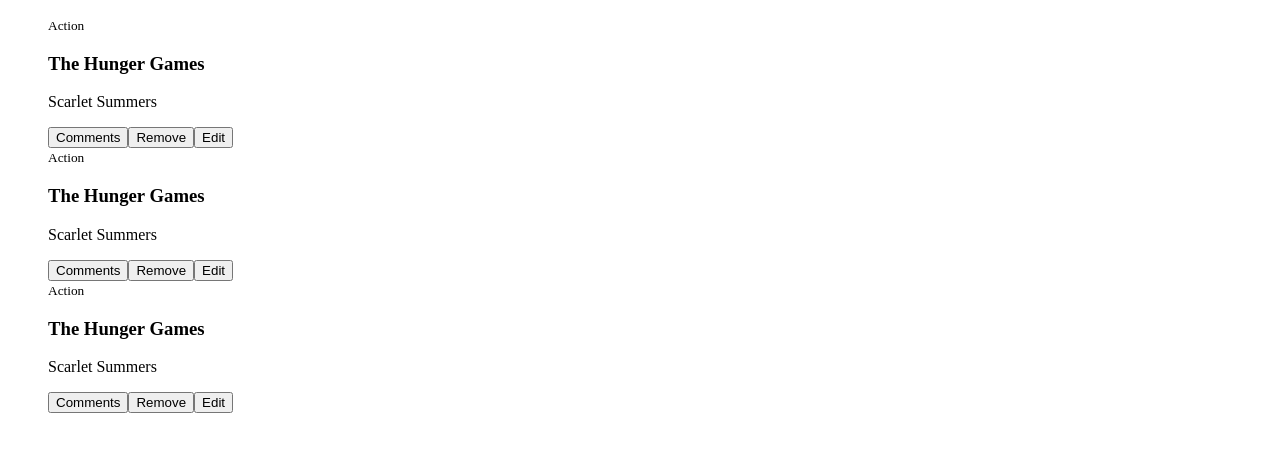
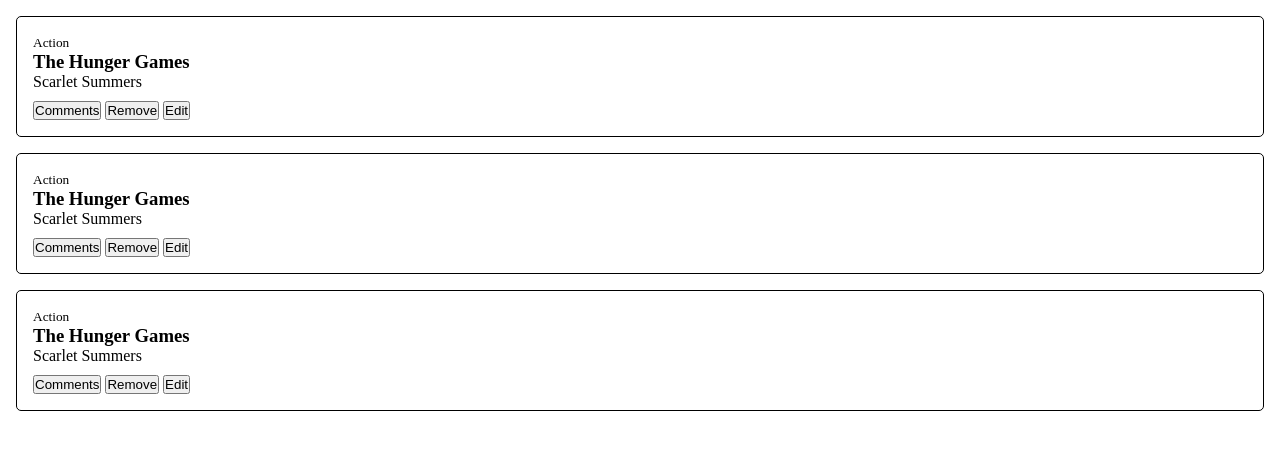
Before and after one commit to forLoop94/book-store, a React (Create React App) app: page / in a window 1280 px wide. Shown: the top 452 px of the page. Built offline with nearby package versions, Linux system fonts and the light colour scheme.

Commit message:
Add temporary styling to separate book objects

```diff
--- a/src/components/BookItem.js
+++ b/src/components/BookItem.js
@@ -1,17 +1,18 @@
 import React from 'react';
 import { PropTypes } from 'prop-types';
+import style from '../styles/BookList.module.css';
 
 const BookItem = ({ book }) => (
-  <>
+  <li className={style.book}>
     <small>{book.category}</small>
     <h3>{book.title}</h3>
     <p>{book.author}</p>
-    <div className="flex btn-container">
+    <div className={style.btnContainer}>
       <button type="button">Comments</button>
       <button type="button">Remove</button>
       <button type="button">Edit</button>
     </div>
-  </>
+  </li>
 );
 
 BookItem.propTypes = {
--- /dev/null
+++ b/src/styles/BookList.module.css
@@ -0,0 +1,21 @@
+* {
+  margin: 0;
+  padding: 0;
+  box-sizing: border-box;
+}
+
+.book {
+  border: 1px solid black;
+  margin: 1rem;
+  list-style-type: none;
+  padding: 1rem;
+  border-radius: 5px;
+}
+
+.btnContainer {
+  margin-top: 10px;
+}
+
+button {
+  margin-right: 0.25rem;
+}
```
